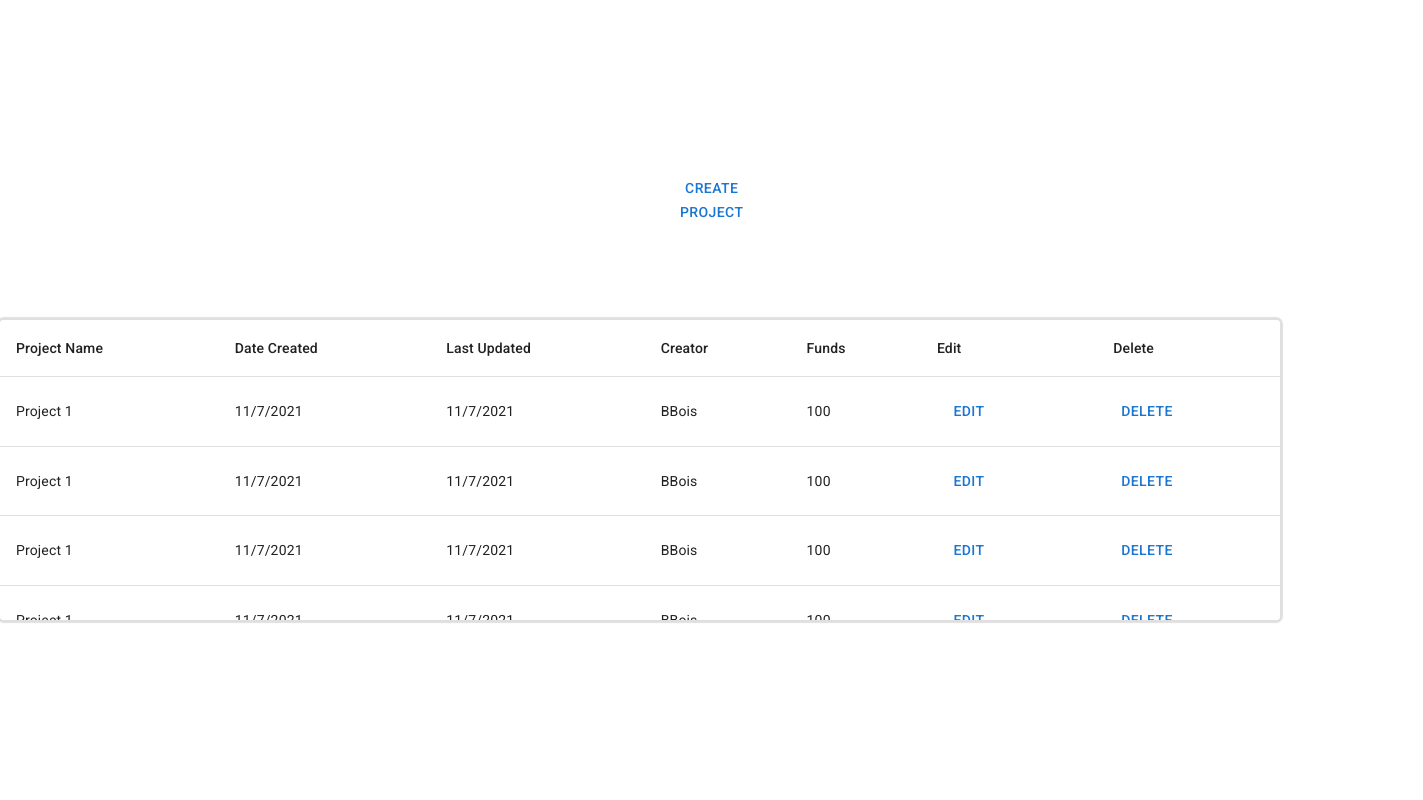
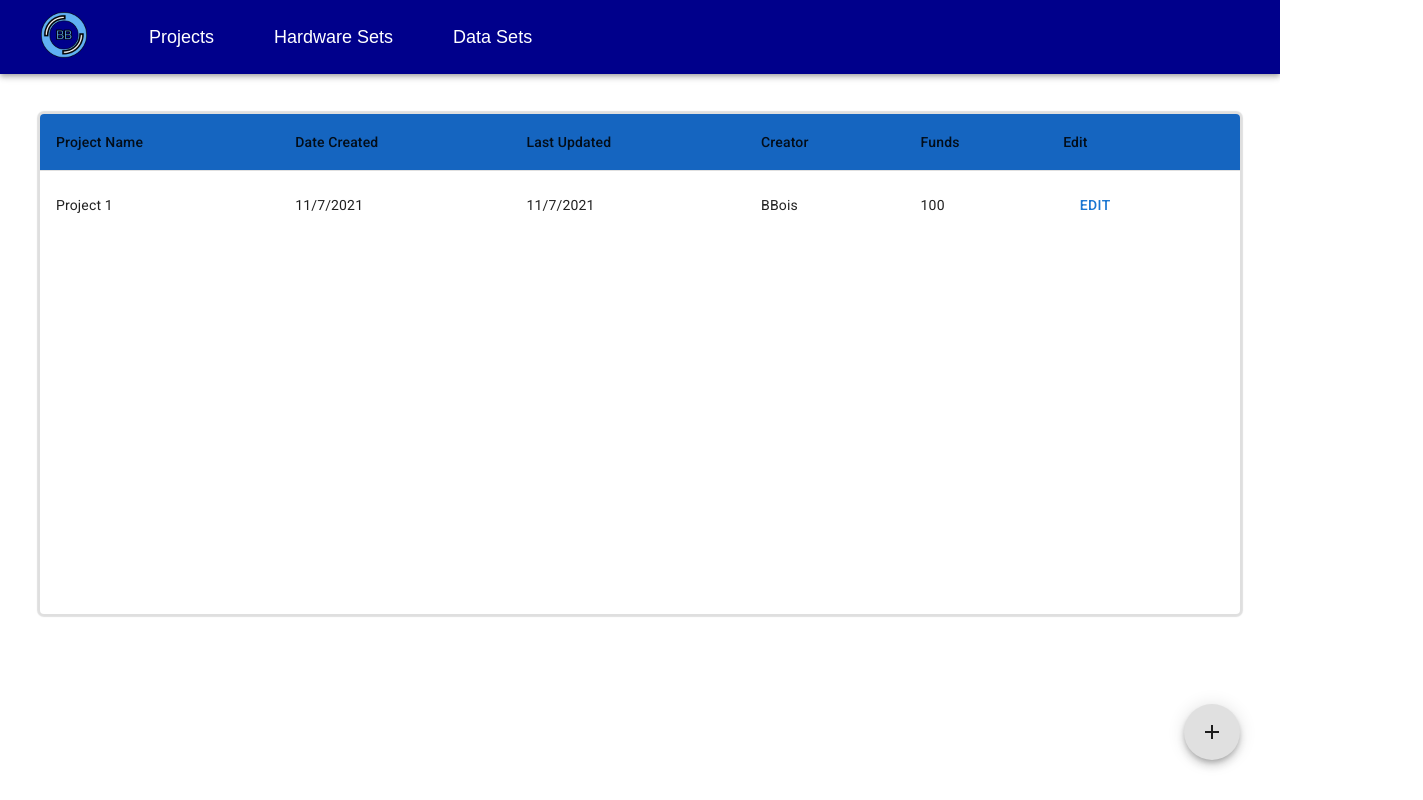
Before and after one commit to techster10173/SoftLab, a React (Create React App) app in the folder frontend/: page /projects in a window 1280 px wide. Shown: the whole page, 1423 px wide, since content can reach past the window. Built offline with nearby package versions, Linux system fonts and the light colour scheme.

Commit message:
Created a Project Table

```diff
--- a/frontend/src/Projects.jsx
+++ b/frontend/src/Projects.jsx
@@ -7,6 +7,7 @@ import {ProjectModal} from "./ProjectModal.jsx";
 import {Navbar} from "./Toolbar.jsx";
 import {Fab} from '@mui/material';
 import AddIcon from '@mui/icons-material/Add';
+import {ProjectsTable} from "./ProjectsTable.jsx";
 
 import Table from '@mui/material/Table';
 import TableBody from '@mui/material/TableBody';
@@ -19,30 +20,6 @@ import Box from '@mui/material/Box';
 import Button from '@mui/material/Button';
 import Typography from '@mui/material/Typography';
 import Modal from '@mui/material/Modal';
-
-
-
-function createData(projectName, dateCreated, lastUpdate, creator, funds, edit, del) {
-    return {projectName, dateCreated, lastUpdate, creator, funds, edit, del };
-  }
-
-  const rows = [
-    createData('Project 1', '11/7/2021', '11/7/2021', 'BBois', 100, <Button>Edit</Button>, <Button>Delete</Button>),
-    createData('Project 1', '11/7/2021', '11/7/2021', 'BBois', 100, <Button>Edit</Button>, <Button>Delete</Button>),
-
-    createData('Project 1', '11/7/2021', '11/7/2021', 'BBois', 100, <Button>Edit</Button>, <Button>Delete</Button>),
-
-    createData('Project 1', '11/7/2021', '11/7/2021', 'BBois', 100, <Button>Edit</Button>, <Button>Delete</Button>),
-
-    createData('Project 1', '11/7/2021', '11/7/2021', 'BBois', 100, <Button>Edit</Button>, <Button>Delete</Button>),
-
-    createData('Project 1', '11/7/2021', '11/7/2021', 'BBois', 100, <Button>Edit</Button>, <Button>Delete</Button>),
-
-    createData('Project 1', '11/7/2021', '11/7/2021', 'BBois', 100, <Button>Edit</Button>, <Button>Delete</Button>),
-
-    createData('Project 1', '11/7/2021', '11/7/2021', 'BBois', 100, <Button>Edit</Button>, <Button>Delete</Button>),
-
-  ];
 
 export class Projects extends React.Component{
   constructor(props) {
@@ -79,66 +56,28 @@ export class Projects extends React.Component{
     const fabStyle = {
       margin: 0,
       top: 'auto',
-      right: 20,
-      bottom: 20,
+      right: 40,
+      bottom: 40,
       left: 'auto',
       position: 'fixed',
     }
 
+
+
     return(
-
         <div>
-          <Button sx={{
-              // width: 400,
-              height: 50,
-              marginLeft: 80,
-              marginRight: 80,
-              marginTop: 20,
-              // backgroundColor: 'primary.dark',
-              p: 5,
-          }}>Create Project</Button>
-            <TableContainer component={Paper}
-            sx={{
-              // width: 1000,
-              height: 300,
-              margnLeft: 20,
-              marginRight: 20,
-              marginTop: 10,
-              marginBottom: 10,
-              // backgroundColor: 'primary.dark',
-
-              boxShadow: '0 0 1px 3px rgba(0, 0, 0, .125)',
-          }}>
-              <Table sx={{ minWidth: 200 }} aria-label="simple table">
-                <TableHead>
-                  <TableRow>
-                    <TableCell align="middle">Project Name</TableCell>
-                    <TableCell align="middle">Date Created</TableCell>
-                    <TableCell align="middle">Last Updated</TableCell>
-                    <TableCell align="middle">Creator</TableCell>
-                    <TableCell align="middle">Funds</TableCell>
-                    <TableCell align="middle">Edit</TableCell>
-                    <TableCell align="middle">Delete</TableCell>
-                  </TableRow>
-                </TableHead>
-                <TableBody>
-                  {rows.map((row) => (
-                    <TableRow
-                      key={row.projectName}
-                      sx={{ '&:last-child td, &:last-child th': { border: 0 } }}
-                    >
-                      <TableCell align="middle">{row.projectName}</TableCell>
-                      <TableCell align="middle">{row.dateCreated}</TableCell>
-                      <TableCell align="middle">{row.lastUpdate}</TableCell>
-                      <TableCell align="middle">{row.creator}</TableCell>
-                      <TableCell align="middle">{row.funds}</TableCell>
-                      <TableCell align="middle">{row.edit}</TableCell>
-                      <TableCell align="middle">{row.del}</TableCell>
-                    </TableRow>
-                  ))}
-                </TableBody>
-              </Table>
-            </TableContainer>
+          <Navbar />
+          {/* <Button sx={{
+              width:'auto',
+              marginTop: 5,
+              marginLeft: 85,
+              marginRight: 10,
+          }} onClick={this.openCreateModal}>Create Project</Button> */}
+            <ProjectsTable/>
+          <Fab sx={
+            fabStyle
+          } onClick={this.openCreateModal}><AddIcon/></Fab>
+          <ProjectModal closeModalHandler={this.closeModal} displayModal={this.state.showModal} pid={this.state.currentProject} />
         </div>
     )
   }
--- /dev/null
+++ b/frontend/src/ProjectsTable.jsx
@@ -0,0 +1,92 @@
+import React from 'react';
+import './Projects.css';
+
+import Table from '@mui/material/Table';
+import TableBody from '@mui/material/TableBody';
+import TableCell from '@mui/material/TableCell';
+import TableContainer from '@mui/material/TableContainer';
+import TableHead from '@mui/material/TableHead';
+import TableRow from '@mui/material/TableRow';
+import Paper from '@mui/material/Paper';
+import Box from '@mui/material/Box';
+import Button from '@mui/material/Button';
+import Typography from '@mui/material/Typography';
+import Modal from '@mui/material/Modal';
+
+function createData(projectName, dateCreated, lastUpdate, creator, funds, edit, del) {
+    return {projectName, dateCreated, lastUpdate, creator, funds, edit, del };
+  }
+
+  const rows = [
+    createData('Project 1', '11/7/2021', '11/7/2021', 'BBois', 100, <Button>Edit</Button>)
+
+  ];
+
+  export class ProjectsTable extends React.Component{
+    constructor(props) {
+      super(props);
+      this.state = {
+          currentProject: null,
+          showModal: false
+      }
+    }
+
+    render(){
+        const style = {
+          position: 'absolute',
+          top: '50%',
+          left: '50%',
+          transform: 'translate(-50%, -50%)',
+          width: 400,
+          bgcolor: 'background.paper',
+          border: '2px solid #000',
+          boxShadow: 24,
+          p: 4,
+        }
+
+        return(
+            <div>
+                <TableContainer component={Paper}
+                sx={{
+                  width: 'auto',
+                  height: 500,
+                  marginLeft: 5,
+                  marginRight: 5,
+                  marginTop: 5,
+                  marginBottom: 5,
+                  // backgroundColor: 'primary.dark',
+                  boxShadow: '0 0 1px 3px rgba(0, 0, 0, .125)',
+              }}>
+                  <Table aria-label="simple table">
+                    <TableHead sx={{backgroundColor: 'primary.dark'}}>
+                      <TableRow>
+                        <TableCell align="middle">Project Name</TableCell>
+                        <TableCell align="middle">Date Created</TableCell>
+                        <TableCell align="middle">Last Updated</TableCell>
+                        <TableCell align="middle">Creator</TableCell>
+                        <TableCell align="middle">Funds</TableCell>
+                        <TableCell align="middle">Edit</TableCell>
+                      </TableRow>
+                    </TableHead>
+                    <TableBody>
+                      {rows.map((row) => (
+                        <TableRow
+                          key={row.projectName}
+                          sx={{ '&:last-child td, &:last-child th': { border: 0 } }}
+                        >
+                          <TableCell align="middle">{row.projectName}</TableCell>
+                          <TableCell align="middle">{row.dateCreated}</TableCell>
+                          <TableCell align="middle">{row.lastUpdate}</TableCell>
+                          <TableCell align="middle">{row.creator}</TableCell>
+                          <TableCell align="middle">{row.funds}</TableCell>
+                          <TableCell align="middle">{row.edit}</TableCell>
+                        </TableRow>
+                      ))}
+                    </TableBody>
+                  </Table>
+                </TableContainer>
+              {/* <ProjectModal closeModalHandler={this.closeModal} displayModal={this.state.showModal} pid={this.state.currentProject} /> */}
+            </div>
+        )
+      }
+    }
```
Also changed, not shown: frontend/src/Projects.css (line endings or trailing spaces).
